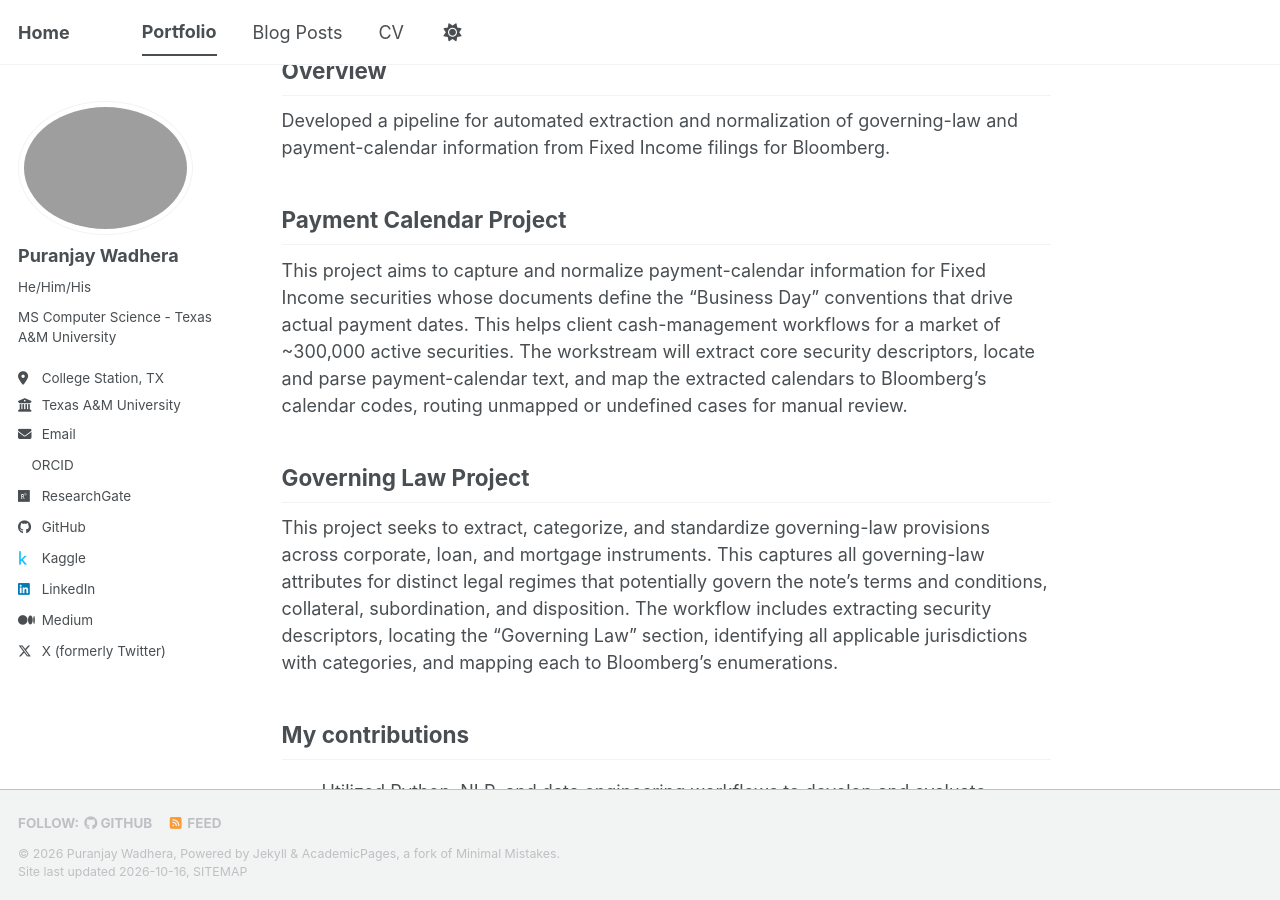
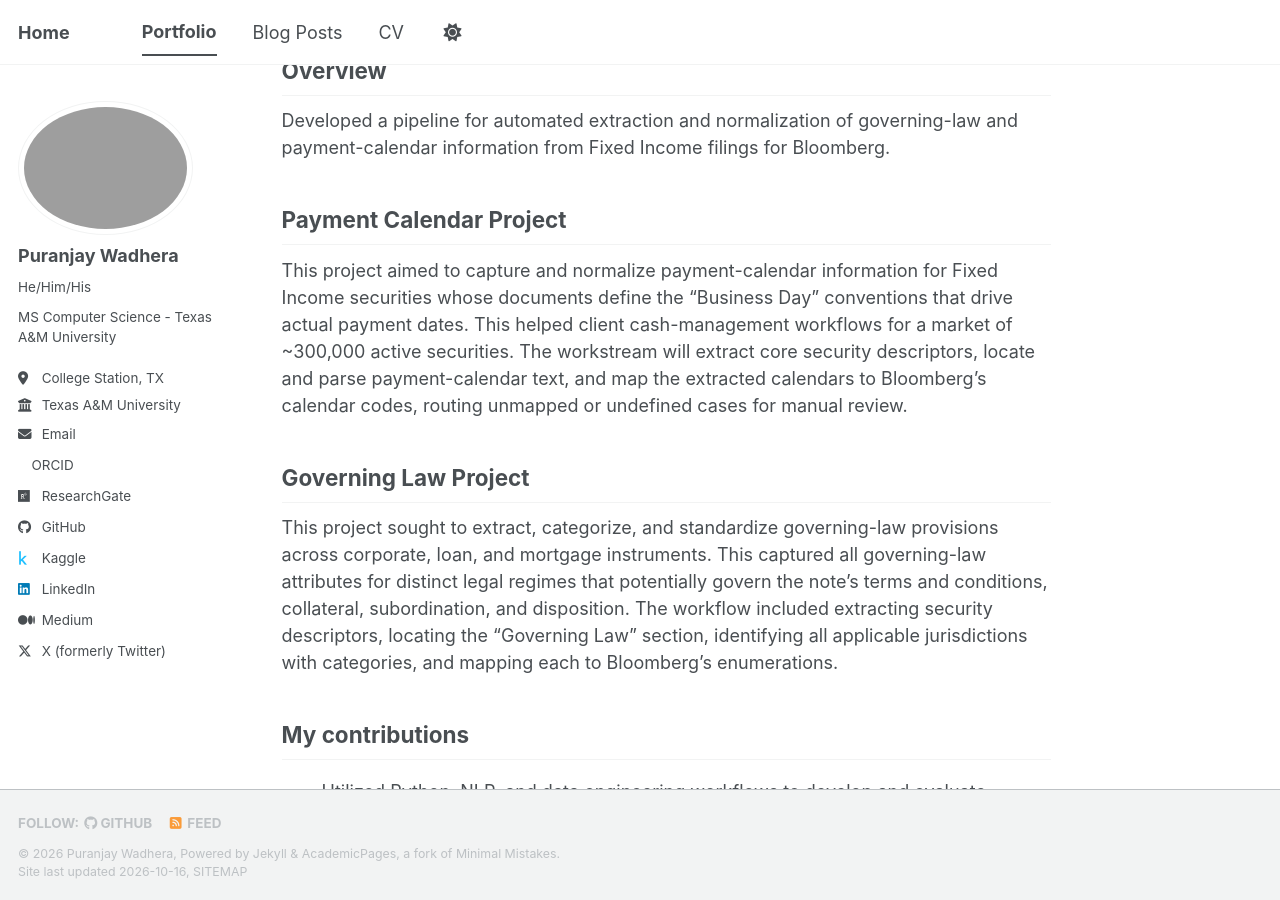
Before and after one commit to PW13052003/pw13052003.github.io, a Jekyll site: the page built from _portfolio/bloomberg.md, in a window 1280 px wide and 900 px high, scrolled down 268 px. Built offline with Jekyll 4.4.1, drawn with Linux system fonts in a browser that asks for light colours; a style sheet for code colours, icons or effects is not loaded.

Commit message:
Improve Bloomberg description

```diff
--- a/_portfolio/bloomberg.md
+++ b/_portfolio/bloomberg.md
@@ -12,11 +12,11 @@ Developed a pipeline for automated extraction and normalization of governing-law
 
 ## Payment Calendar Project
 
-This project aims to capture and normalize payment-calendar information for Fixed Income securities whose documents define the "Business Day" conventions that drive actual payment dates. This helps client cash-management workflows for a market of ~300,000 active securities. The workstream will extract core security descriptors, locate and parse payment-calendar text, and map the extracted calendars to Bloomberg's calendar codes, routing unmapped or undefined cases for manual review.
+This project aimed to capture and normalize payment-calendar information for Fixed Income securities whose documents define the "Business Day" conventions that drive actual payment dates. This helped client cash-management workflows for a market of ~300,000 active securities. The workstream will extract core security descriptors, locate and parse payment-calendar text, and map the extracted calendars to Bloomberg's calendar codes, routing unmapped or undefined cases for manual review.
 
 ## Governing Law Project
 
-This project seeks to extract, categorize, and standardize governing-law provisions across corporate, loan, and mortgage instruments. This captures all governing-law attributes for distinct legal regimes that potentially govern the note's terms and conditions, collateral, subordination, and disposition. The workflow includes extracting security descriptors, locating the "Governing Law" section, identifying all applicable jurisdictions with categories, and mapping each to Bloomberg's enumerations.
+This project sought to extract, categorize, and standardize governing-law provisions across corporate, loan, and mortgage instruments. This captured all governing-law attributes for distinct legal regimes that potentially govern the note's terms and conditions, collateral, subordination, and disposition. The workflow included extracting security descriptors, locating the "Governing Law" section, identifying all applicable jurisdictions with categories, and mapping each to Bloomberg's enumerations.
 
 ## My contributions
 
```
